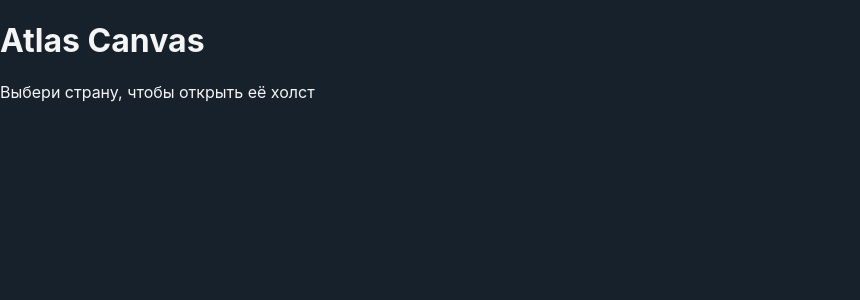
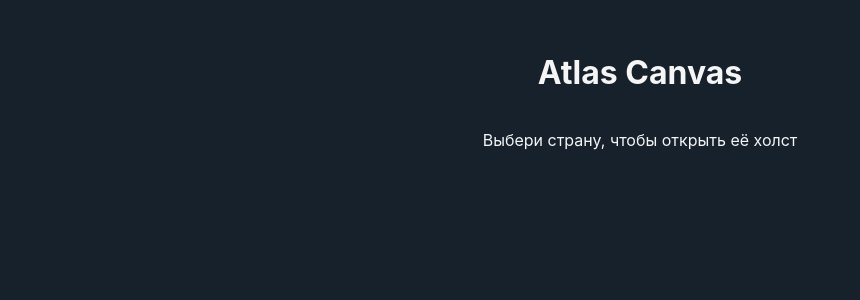
Before and after one commit to avdasich/atlas-canvas, a React (Vite) app: page / in a window 1280 px wide. Shown: the top 300 px of the page, without its empty margins (0-860 px from the left). Built offline with nearby package versions, Linux system fonts and the light colour scheme.

Commit message:
style: add base layout for Atlas Canvas

```diff
--- a/src/App.css
+++ b/src/App.css
@@ -8,3 +8,13 @@
 body {
   margin: 0;
 }
+
+
+.container {
+  min-height: 100vh;
+  display: flex;
+  flex-direction: column;
+  align-items: center;
+  padding: 32px;
+  box-sizing: border-box;
+}
```
